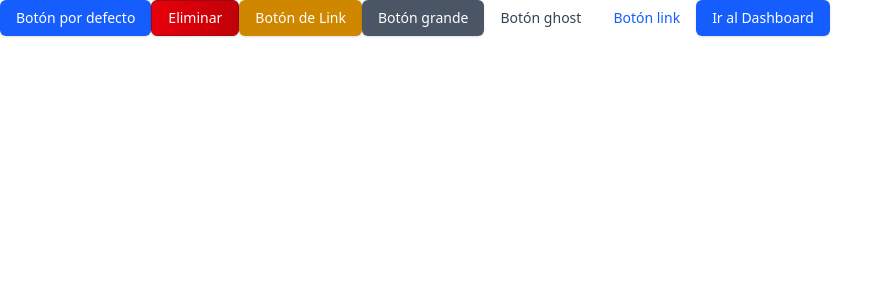
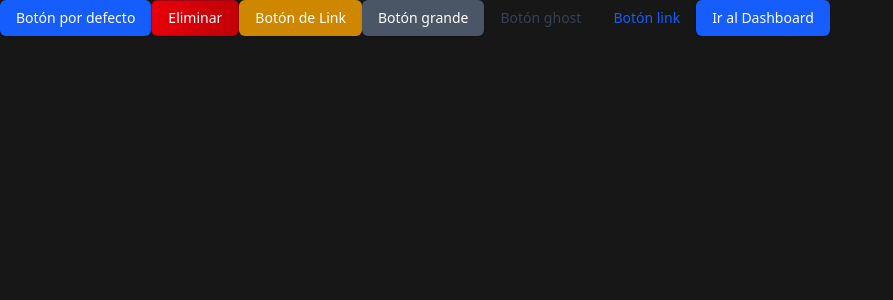
Before and after one commit to vinsmake/gdlhub.app, a React (Vite) app: page / in a window 1280 px wide. Shown: the top 300 px of the page, without its empty margins (0-893 px from the left). Built offline with nearby package versions, Linux system fonts and the light colour scheme.

Commit message:
Project updated

```diff
--- a/src/App.jsx
+++ b/src/App.jsx
@@ -1,9 +1,10 @@
 import Button from "./components/Button/Button"
+import { Screen } from "./ui/Screen"
 
 export const App = () => {
   return (
     <>
-        <div>
+      <Screen>
         <Button>Botón por defecto</Button>
         <Button variant="primaryActive">Eliminar</Button>
         <Button variant="primaryInactive">Botón de Link</Button>
@@ -15,7 +16,7 @@ export const App = () => {
         <Button asChild>
           <a href="/dashboard">Ir al Dashboard</a>
         </Button>
-    </div>
+      </Screen>
 
     </>
   )
--- /dev/null
+++ b/src/ui/Screen.jsx
@@ -0,0 +1,7 @@
+export const Screen = ({children }) => {
+    return (
+      <div className={`w-screen h-screen bg-neutral-900`}>
+        {children}
+      </div>
+    );
+  };
```
Lines whose indentation alone changed are shown as unchanged.
